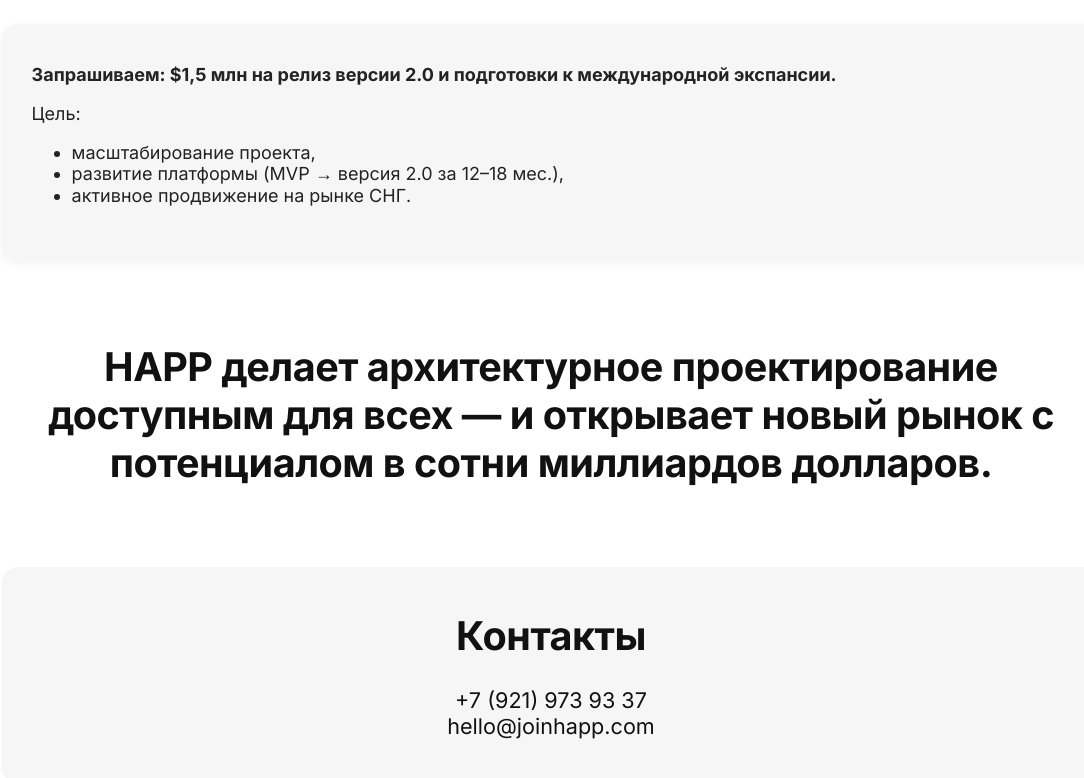
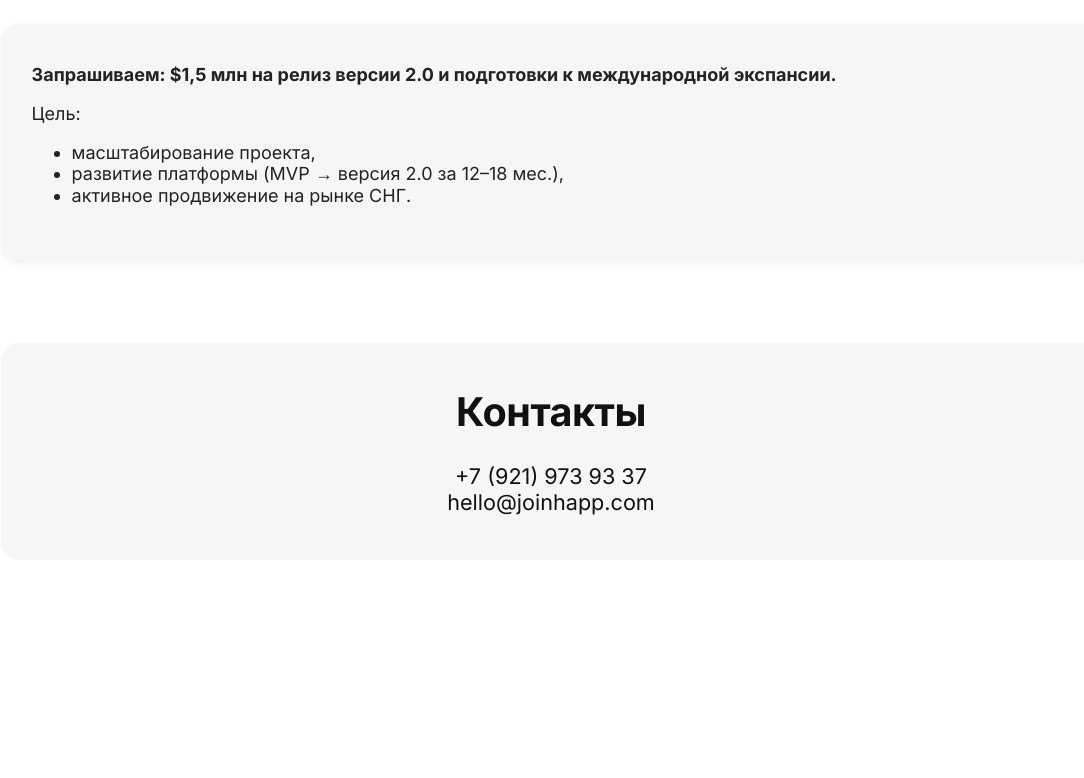
Before and after one commit to djohnyz/happ-landing, a plain HTML site: page index.html in a window 1280 px wide. Shown: the part 2825-3603 px from the top of the page, without its empty margins (89-1173 px from the left). After the commit the page ends 3465 px from the top, so only its background shows below. Drawn offline with Linux system fonts and the light colour scheme.

Commit message:
Update index.html

```diff
--- a/index.html
+++ b/index.html
@@ -433,9 +433,7 @@
                 </div>
             </div>
         </section>
-        <section id="final">
-            <div class="section-title" style="text-align:center;">HAPP делает архитектурное проектирование доступным для всех — и открывает новый рынок с потенциалом в сотни миллиардов долларов.</div>
-        </section>
+
         <section id="contacts">
             <div class="contact">
                 <div class="section-title">Контакты</div>
```
